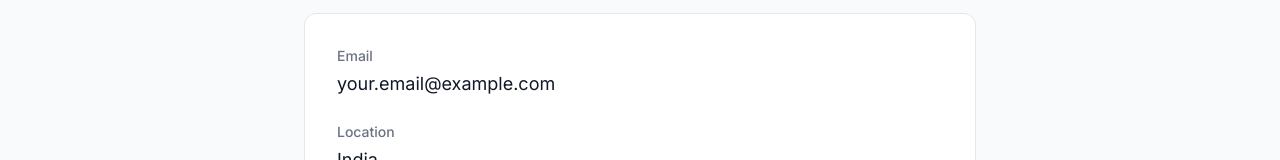
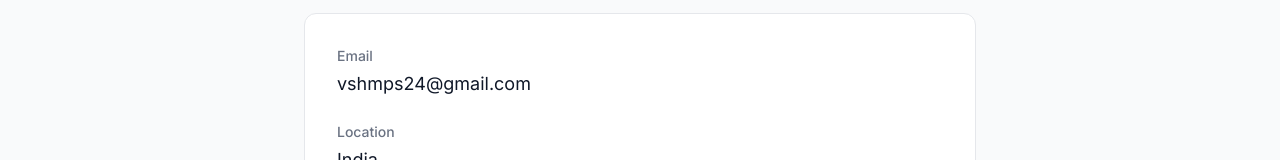
Before and after one commit to vshmps24-hue/my-portfolio, a Next.js app: page /contact in a window 1280 px wide. Shown: the part 236-396 px from the top of the page. Built offline with nearby package versions, Linux system fonts and the light colour scheme.

Commit message:
Updated personal information

```diff
--- a/app/about/page.tsx
+++ b/app/about/page.tsx
@@ -9,6 +9,7 @@ export default function Home() {
         </h1>
         <p className="text-xl text-gray-600 mb-8">
           Web Developer focused on building clean and useful applications with Next.js
+          I am passionate about creating user-friendly web experiences and continuously learning new technologies to improve my skills.
         </p>
         <div className="flex gap-4 justify-center">
           <Link
--- a/app/contact/page.tsx
+++ b/app/contact/page.tsx
@@ -13,7 +13,7 @@ export default function Contact() {
           <div>
             <h2 className="text-sm font-medium text-gray-500 mb-1">Email</h2>
             <p className="text-lg text-gray-900">
-              your.email@example.com
+              vshmps24@gmail.com
             </p>
           </div>
 
--- a/app/layout.tsx
+++ b/app/layout.tsx
@@ -7,8 +7,8 @@ import Footer from "./components/footer";
 const inter = Inter({ subsets: ["latin"] });
 
 export const metadata: Metadata = {
-  title: "Vishwa Prakash | Web Developer",
-  description: "Personal portfolio of a web developer",
+  title: "Vishwa Prakash | Next.js Developer",
+  description: "Personal portfolio of a Next.js developer",
 };
 
 export default function RootLayout({
```
